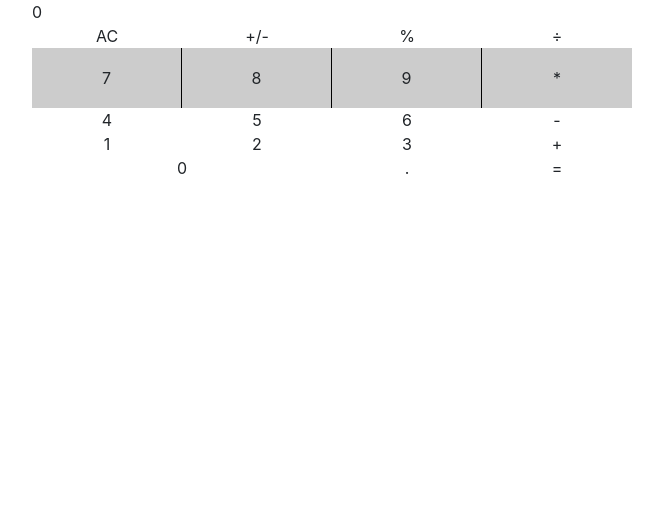
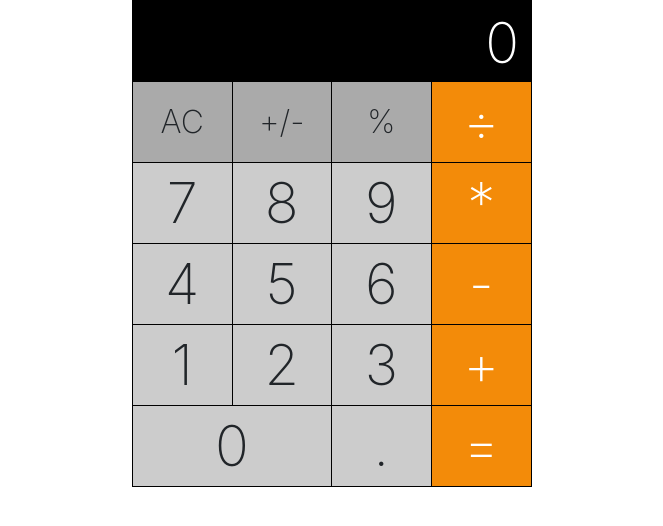
Before and after one commit to poweroftheforce/Problem2, a React (Create React App) app in the folder calc-app/: page / in a window 1280 px wide. Shown: the top 526 px of the page, without its empty margins (308-971 px from the left). Built offline with nearby package versions, Linux system fonts and the light colour scheme.

Commit message:
Added some class names and CSS to finish overall styling

```diff
--- a/calc-app/src/App.js
+++ b/calc-app/src/App.js
@@ -19,33 +19,33 @@ function App() {
           <Display value="display"></Display>
         </div>
         <div className="row">
-          <div className="col-3">AC</div>
-          <div className="col-3">+/-</div>
-          <div className="col-3">%</div>
-          <div className="col-3">&#xF7;</div>
+          <Button size="3" value="AC" classNames={['special']} handler={digitPressed}></Button>
+          <Button size="3" value="+/-" classNames={['special']} handler={digitPressed}></Button>
+          <Button size="3" value="%" classNames={['special']} handler={digitPressed}></Button>
+          <Button size="3" value="&#xF7;" classNames={['function']} handler={digitPressed}></Button>
         </div>
         <div className="row justify-content-center align-self-center">
           <Button size="3" value="7" handler={digitPressed}></Button>
           <Button size="3" value="8" handler={digitPressed}></Button>
           <Button size="3" value="9" handler={digitPressed}></Button>
-          <Button size="3" value="*" handler={digitPressed}></Button>
+          <Button size="3" value="*" classNames={['function']} handler={digitPressed}></Button>
         </div>
         <div className="row">
-          <div className="col-3">4</div>
-          <div className="col-3">5</div>
-          <div className="col-3">6</div>
-          <div className="col-3">-</div>
+          <Button size="3" value="4" handler={digitPressed}></Button>
+          <Button size="3" value="5" handler={digitPressed}></Button>
+          <Button size="3" value="6" handler={digitPressed}></Button>
+          <Button size="3" value="-" classNames={['function']} handler={digitPressed}></Button>
         </div>
         <div className="row">
-          <div className="col-3">1</div>
-          <div className="col-3">2</div>
-          <div className="col-3">3</div>
-          <div className="col-3">+</div>
+          <Button size="3" value="1" handler={digitPressed}></Button>
+          <Button size="3" value="2" handler={digitPressed}></Button>
+          <Button size="3" value="3" handler={digitPressed}></Button>
+          <Button size="3" value="+" classNames={['function']} handler={digitPressed}></Button>
         </div>
         <div className="row">
-          <div className="col-6">0</div>
-          <div className="col-3">.</div>
-          <div className="col-3">=</div>
+          <Button size="6" value="0" handler={digitPressed}></Button>
+          <Button size="3" value="." handler={digitPressed}></Button>
+          <Button size="3" value="=" classNames={['function']} handler={digitPressed}></Button>
         </div>
       </div>
     </div>
--- a/calc-app/src/App.scss
+++ b/calc-app/src/App.scss
@@ -1,3 +1,5 @@
+$border-color: black;
+
 .App {
   text-align: center;
 }
@@ -29,17 +31,47 @@
 }
 
 .container {
-  max-width: 600px;
+  border: 1px solid #000;
+  font-size: 56px;
+  font-weight: 200;
+  max-width: 400px;
+}
+
+.row {
+  border-bottom: 1px solid $border-color;
+
+  &:last-child {
+    border: 0;
+  }
+}
+
+.display {
+  background-color: black;
+  color: white;
+  height: 80px;
+  padding-right: 12px;
+  text-align: right;
+  width: 100%;
 }
 
 .button {
   align-items: center;
   background-color: #ccc;
-  border-right: 1px solid black;
+  border-right: 1px solid $border-color;
   cursor: pointer;
   display: flex;
-  height: 60px;
+  height: 80px;
   text-decoration: none;
+
+  &.special {
+    background-color: #aaa;
+    font-size: 32px;
+  }
+
+  &.function {
+    background-color: #f38b09;
+    color: white;
+  }
 
   &:last-child {
     border-right: 0;
--- a/calc-app/src/components/Button.js
+++ b/calc-app/src/components/Button.js
@@ -3,7 +3,7 @@ import React from 'react';
 function Button(props) {
   console.log(props);
   return (
-    <div className={'button col-' + props.size} onClick={props.handler}>
+    <div className={'button col-' + props.size + (props.classNames && props.classNames.length ? ' ' + props.classNames.join(' ') : '')} onClick={props.handler}>
       <div>
         {props.value}
       </div>
--- a/calc-app/src/components/Display.js
+++ b/calc-app/src/components/Display.js
@@ -5,7 +5,7 @@ function Display(props) {
 
   console.log(props);
   return (
-    <div className={'col-' + props.size}>{count}</div>
+    <div className={'display col-' + props.size}>{count}</div>
   );
 }
 
```
